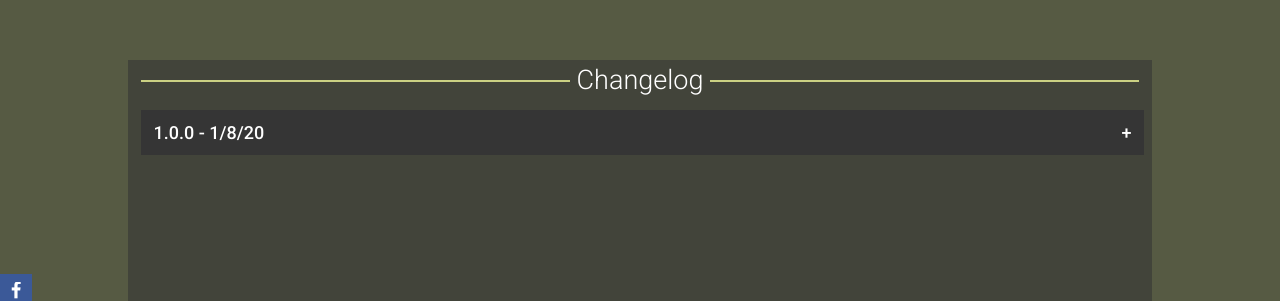
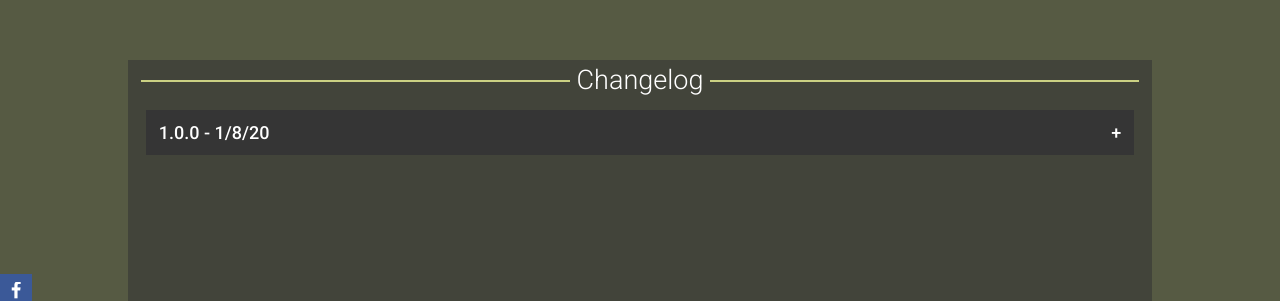
Before and after one commit to Xegion/29th.github.io, a Jekyll site: the page built from changelog.html, in a window 1280 px wide. Shown: the part 120-421 px from the top of the page. Built offline with Jekyll 4.4.1, drawn with Linux system fonts in a browser that asks for light colours.

Commit message:
Add files via upload

```diff
--- a/assets/css/styles.css
+++ b/assets/css/styles.css
@@ -4019,9 +4019,9 @@ q {
 }
 
 .cl-post {
-	margin-left: 1vw;
-	margin-right: 1vw;
-	width: 98%;
+	margin-left: 2vh;
+	margin-right: 2vh;
+	width: calc(100% - 4vh);
 	height: 5vh;
 	background-color: #353535;
 	position: relative;
```
